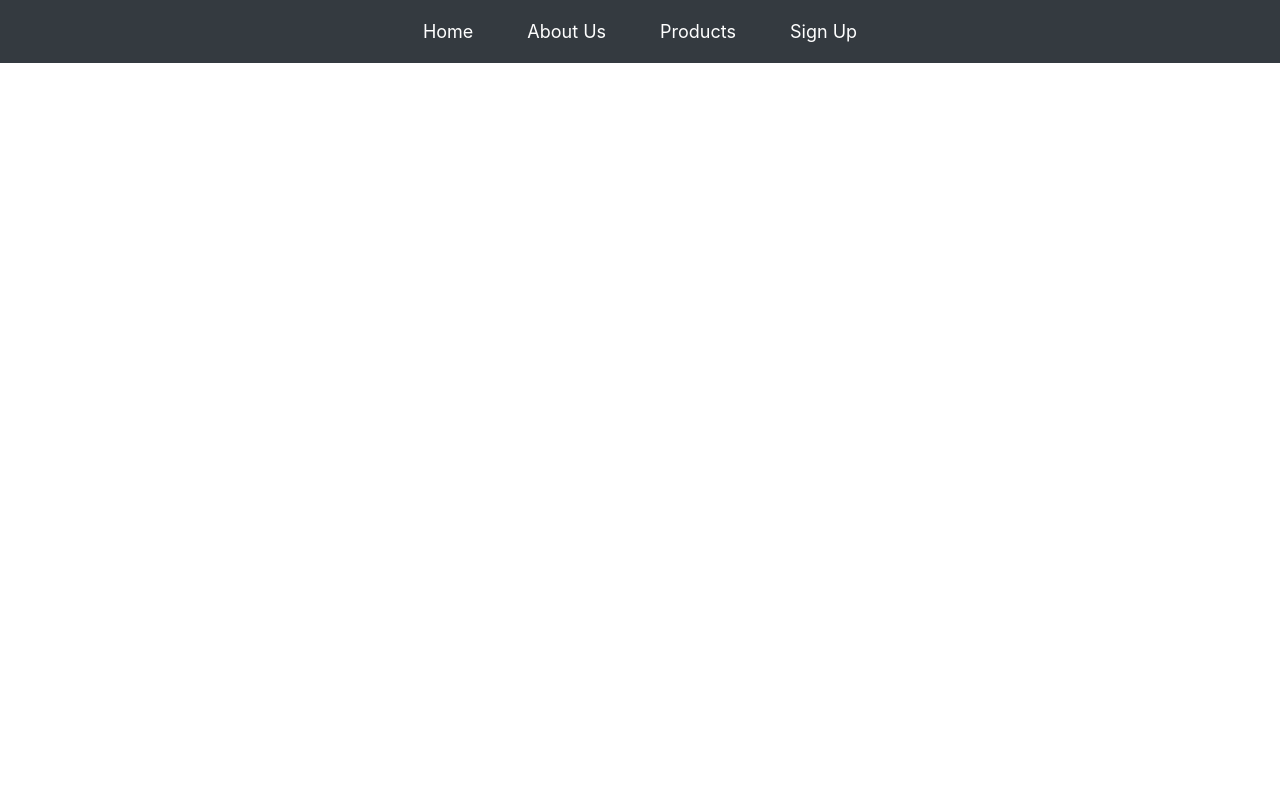
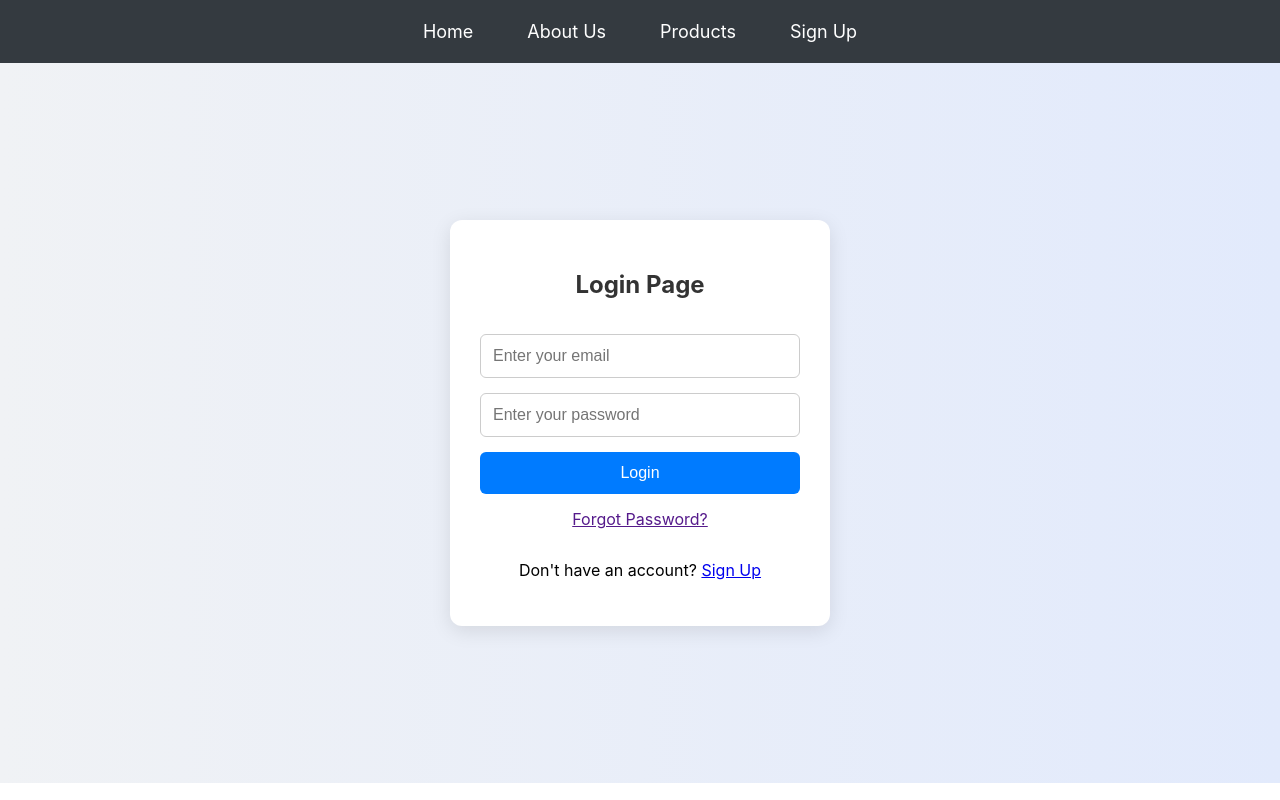
Before and after one commit to Souvik-1705/Expense-tracker-Sharpener-, a React (Create React App) app: page /login in a window 1280 px wide. Built offline with nearby package versions, Linux system fonts and the light colour scheme.

Commit message:
Added login and signup functionality with Firebase auth

```diff
--- a/src/App.js
+++ b/src/App.js
@@ -5,6 +5,8 @@ import AboutUs from './pages/AboutUs';
 import Products from './pages/Products';
 import Navbar from './components/Navbar';
 import SignUp from './pages/SignUp';
+import Login from './pages/Login';
+import Welcome from './pages/Welcome';
 
 function App() {
   return (
@@ -15,6 +17,8 @@ function App() {
       <Route path='/about' element={<AboutUs/>}/>
       <Route path='/products' element={<Products/>}/>
       <Route path='/signUp' element={<SignUp/>}/>
+      <Route path='/login' element={<Login/>}/>
+      <Route path='/welcome' element={<Welcome/>}/>
      </Routes>
     </div>
   );
--- a/src/components/Navbar.js
+++ b/src/components/Navbar.js
@@ -9,6 +9,7 @@ function Navbar() {
         <Link to="/about">About Us</Link>
         <Link to="/products">Products</Link>
         <Link to="/signUp">Sign Up</Link>
+
     </div>
   )
 }
--- /dev/null
+++ b/src/pages/Login.js
@@ -0,0 +1,47 @@
+import { useState } from "react";
+import "../styles/Login.css";
+import { useNavigate } from "react-router-dom";
+import { signInWithEmailAndPassword } from "firebase/auth";
+import { auth } from "../Firebase";
+
+function Login() {
+    const[email,setEmail]=useState("");
+    const[password,setPassword]=useState("");
+    const[error,setError]=useState("");
+    const navigate=useNavigate();
+
+    const handleSubmit=async(e)=>{
+        e.preventDefault();
+
+        if(!email || !password){
+            setError("All fields are required");
+            return;
+        }
+
+        try {
+            const userCredential=await signInWithEmailAndPassword(auth,email,password);
+            const token=await userCredential.user.getIdToken();
+            localStorage.setItem("token",token);
+            console.log("User has successfully logged in");
+            navigate("/welcome");
+        } catch (error) {
+            setError("Invalid email or password");
+        }
+
+    }
+
+  return (
+    <div className='login'>
+        <form className='login-form' onSubmit={handleSubmit}>
+             <h2 className="login-page-title">Login Page</h2>
+            <input type='email' placeholder='Enter your email' value={email} onChange={(e)=>setEmail(e.target.value)}/>
+            <input type='password' placeholder='Enter your password' value={password} onChange={(e)=>setPassword(e.target.value)}/>
+            <button type='submit'>Login</button>
+            <a href="">Forgot Password?</a>
+            <p>Don't have an account? <a href="/signUp">Sign Up</a></p>
+        </form>
+    </div>
+  )
+}
+
+export default Login;
--- a/src/pages/SignUp.js
+++ b/src/pages/SignUp.js
@@ -36,7 +36,7 @@ function SignUp() {
             <input type='password' placeholder='Enter your password'value={password} onChange={(e)=>setPassword(e.target.value)}/>
             <input type='password' placeholder='Enter your confirm password'value={confirmPassword} onChange={(e)=>setConfirmPassword(e.target.value)}/>
             <button className='signUp-btn'>Sign Up</button>
-            <p>Have an Account?? <a href='/login'>Login</a></p>
+            <p>Have an Account? <a href='/login'>Login</a></p>
         </form>
     </div>
   )
--- /dev/null
+++ b/src/pages/Welcome.js
@@ -0,0 +1,11 @@
+import "../styles/Welcome.css";
+
+function Welcome() {
+  return (
+    <div className="welcome">
+      <h1>Welcome to Expense Tracker</h1>
+    </div>
+  )
+}
+
+export default Welcome;
--- /dev/null
+++ b/src/styles/Login.css
@@ -0,0 +1,57 @@
+.login {
+  height: 90vh;
+  display: flex;
+  justify-content: center;
+  align-items: center;
+  background: linear-gradient(to right, #f0f2f5, #e2eafc);
+}
+
+.login-form {
+  background-color: #ffffff;
+  padding: 30px;
+  border-radius: 12px;
+  box-shadow: 0 5px 20px rgba(0, 0, 0, 0.1);
+  width: 320px;
+  display: flex;
+  flex-direction: column;
+  gap: 15px;
+}
+
+.login-form input {
+  padding: 12px;
+  border-radius: 6px;
+  border: 1px solid #ccc;
+  font-size: 16px;
+}
+
+.login-form input:focus {
+  outline: none;
+  border-color: #007bff;
+  box-shadow: 0 0 0 2px rgba(0, 123, 255, 0.2);
+}
+
+.login-form button {
+  padding: 12px;
+  border: none;
+  border-radius: 6px;
+  background-color: #007bff;
+  color: white;
+  font-size: 16px;
+  cursor: pointer;
+}
+
+.login-form button:hover {
+  background-color: #0056b3;
+}
+
+h2 {
+  text-align: center;
+  margin-bottom: 20px;
+  color: #333;
+}
+
+.error {
+  color: red;
+  text-align: center;
+  font-size: 14px;
+}
--- /dev/null
+++ b/src/styles/Welcome.css
@@ -0,0 +1,8 @@
+.welcome {
+  height: 90vh;
+  display: flex;
+  justify-content: center;
+  align-items: center;
+  font-size: 2rem;
+  font-weight: bold;
+}
```
